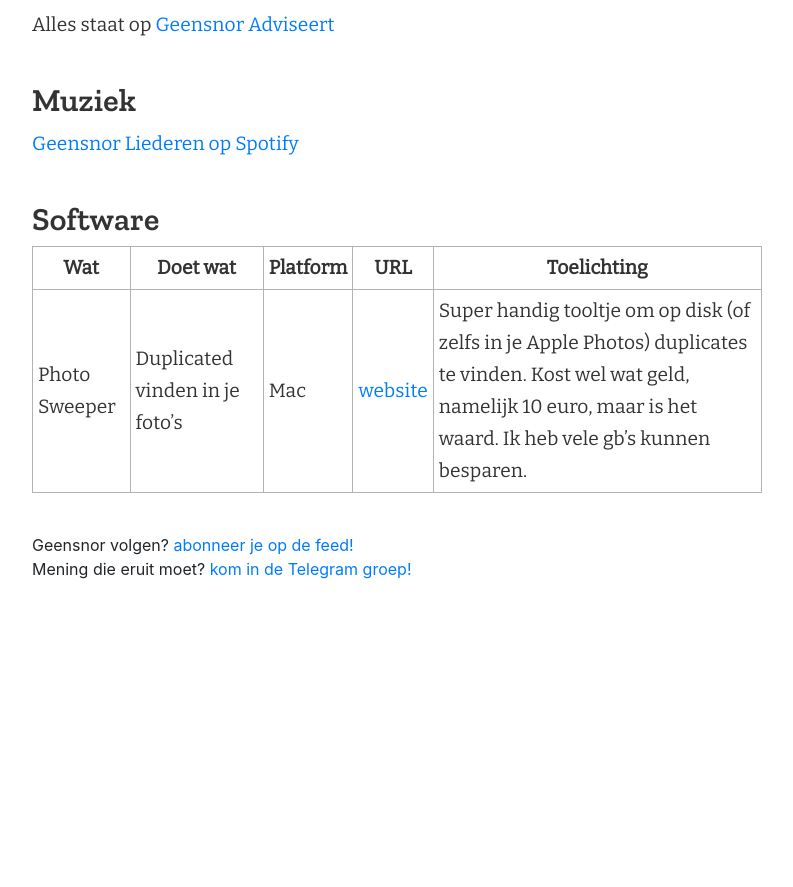
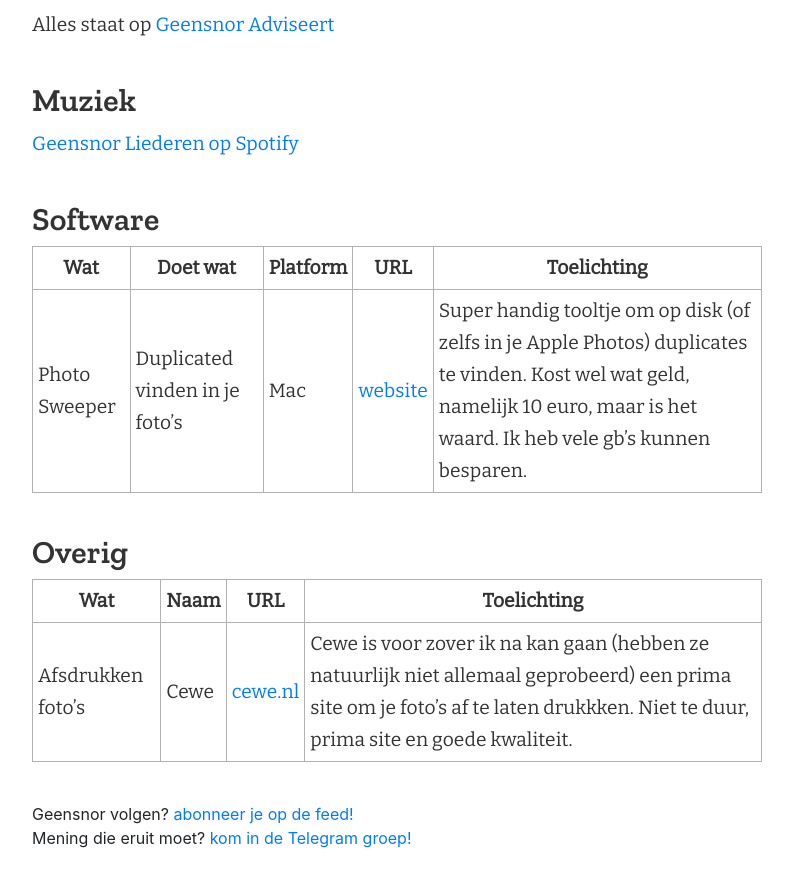
Before and after one commit to geensnor/geensnor.nl, a Jekyll site: the page built from pages/tips.md, in a window 1280 px wide and 900 px high, scrolled down 1738 px. Shown: the top 887 px of the window, without its empty margins (243-1036 px from the left). Built offline with Jekyll 4.4.1, drawn with Linux system fonts in a browser that asks for light colours; before the commit the page ends 2369 px from its top, so only the background shows below that.

Commit message:
cewe tip

```diff
--- a/pages/tips.md
+++ b/pages/tips.md
@@ -40,3 +40,9 @@
 |Wat|Doet wat|Platform|URL|Toelichting|
 |---|--------|--------|---|-----------|
 |Photo Sweeper|Duplicated vinden in je foto's|Mac|[website](https://overmacs.com/)|Super handig tooltje om op disk (of zelfs in je Apple Photos) duplicates te vinden. Kost wel wat geld, namelijk 10 euro, maar is het waard. Ik heb vele gb's kunnen besparen.|
+
+## Overig
+
+|Wat|Naam    |URL|Toelichting|
+|---|--------|---|-----------|
+|Afsdrukken foto's|Cewe|[cewe.nl](https://cewe.nl)|Cewe is voor zover ik na kan gaan (hebben ze natuurlijk niet allemaal geprobeerd) een prima site om je foto's af te laten drukkken. Niet te duur, prima site en goede kwaliteit.|
```
